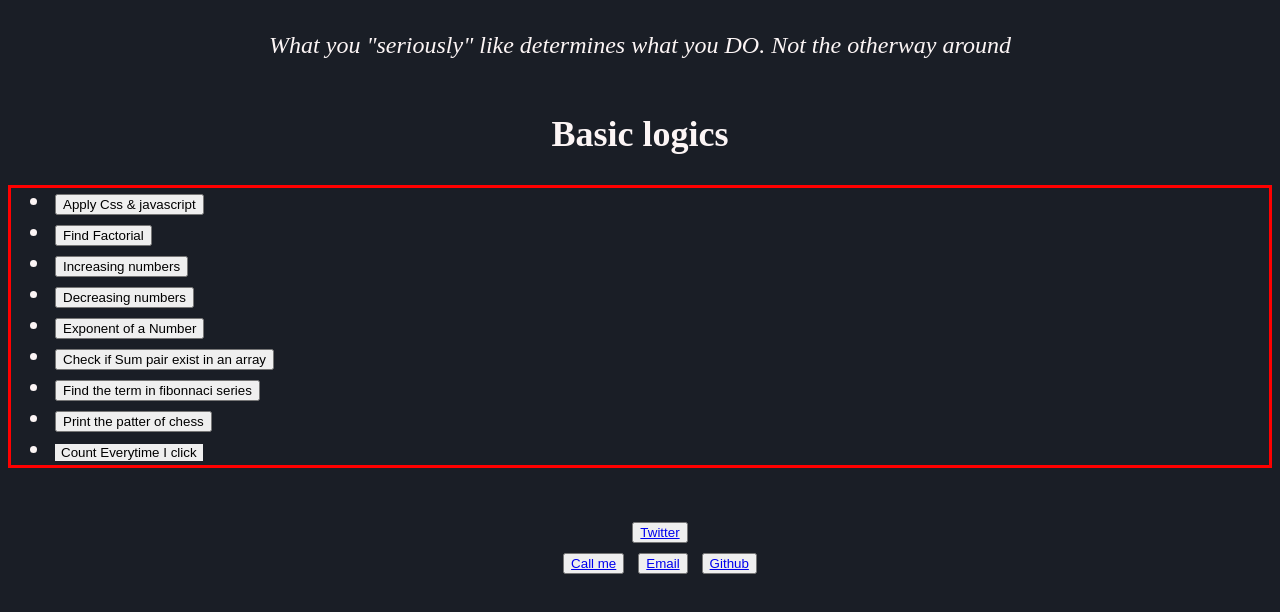
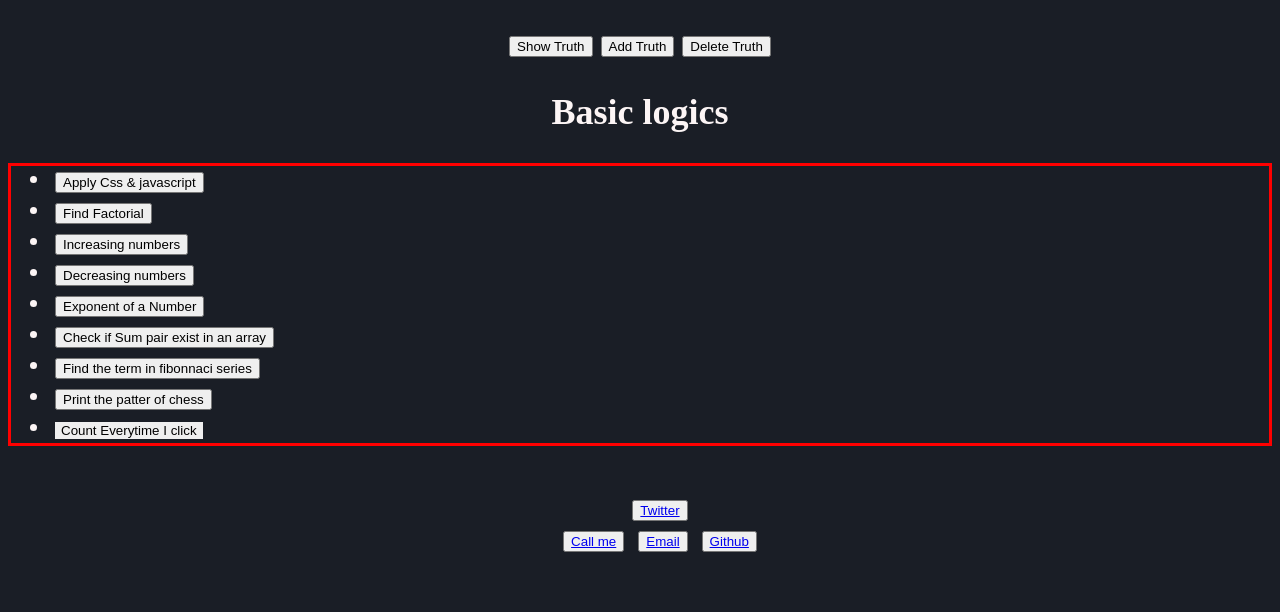
Before and after one commit to ravigarg001/musafir, a plain HTML site: page index.html in a window 1280 px wide. Both pictures are taken after a click on the button "Apply Css & javascript". Drawn offline with Linux system fonts and the light colour scheme.

Commit message:
Added truth tool

```diff
--- a/Revision/Practicetest.js
+++ b/Revision/Practicetest.js
@@ -241,3 +241,29 @@ let showTotalLikes = () => {
   }
   alert(likeCount())
 }
+
+let truthArray = [`What you "seriously" like determines what you DO. Not the otherway around`,'b','c','d','e'];
+let showTruth = () => {
+    let likeCount = () => {
+        let like = 0;
+        ++like;
+        totalLikes += like;
+        return totalLikes;
+    }
+    if(totalLikes>=truthArray.length){
+        totalLikes = 0;
+    }
+    document.getElementById("btn-name").innerHTML = `More Truth`
+    document.getElementById("onlyTruth").innerHTML = truthArray[likeCount()-1];
+}
+
+let addTruth = () =>{
+    truthArray.push(prompt(`Type the truth`));
+}
+
+let deleteTruth = () => {
+    truthArray.splice((totalLikes-1),1);
+    // console.log(showTruth());
+}
+// note: Even after calling showTruth() in deleteTruth(), it's not rendering the next element as the showTruth function is designed to do
+// Add web storage https://developer.mozilla.org/en-US/docs/Learn/JavaScript/Client-side_web_APIs/Client-side_storage#storing_simple_data_%E2%80%94_web_storage
--- a/index.css
+++ b/index.css
@@ -48,10 +48,18 @@ button{
     margin: 4px 4px;
 }
 
-#Truth{
+#Truth, #Truth-btn {
     align-items: center;
     text-align: center;
     display: flex;
     box-sizing: border-box;
     justify-content: center;
 }
+
+/* #Truth-btn{
+    justify-content: center;
+    align-items: center;
+    display: flex;
+    text-align: center;
+    box-sizing: border-box;
+} */
--- a/index.html
+++ b/index.html
@@ -25,8 +25,13 @@
 <!-- <blockquote class="twitter-tweet tw-align-center"><p lang="en" dir="ltr">Clarity over diversity<br>Destination over journey<br>Desperation over discipline</p>&mdash; ivaR (@ravigarg001) <a href="https://twitter.com/ravigarg001/status/1526656433101877248?ref_src=twsrc%5Etfw">May 17, 2022</a></blockquote> <script async src="https://platform.twitter.com/widgets.js" charset="utf-8"></script> -->
 <div id="Truth">
   <em>
-  <p>What you "seriously" like determines what you DO. Not the otherway around</p>
+  <p id="onlyTruth"></p>
   </em>
+</div>
+<div id="Truth-btn">
+<button onclick="showTruth()" id="btn-name">Show Truth</button>
+<button onclick="addTruth()">Add Truth</button>
+<button onclick="deleteTruth()">Delete Truth</button>
 </div>
 <!-- <p><em>"Force is futile"</em></p> -->
 <h2>Basic logics</h2>
@@ -57,5 +62,5 @@
 </body>
 <!-- <script src="Recursion/recursiveFactorial.js"></script> -->
 <!-- <script src="Recursion/increasing_order.js"></script> -->
-
+<footer></footer>
 </html>
```
